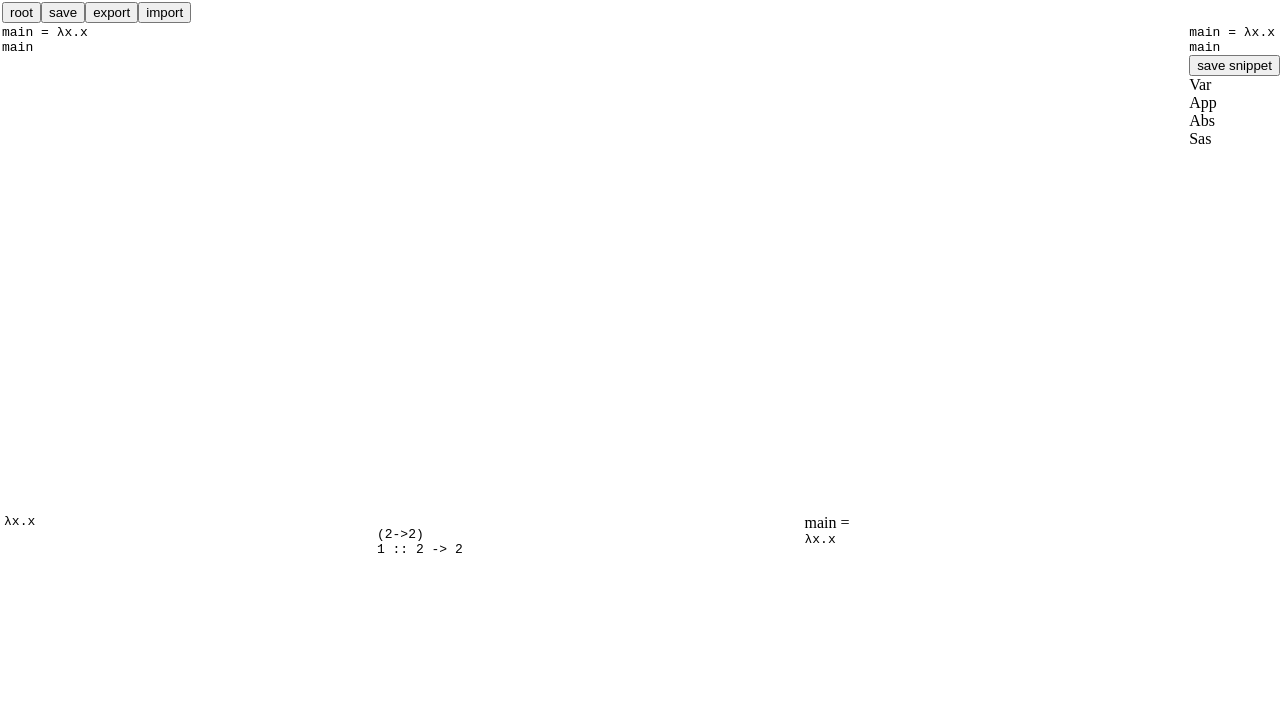
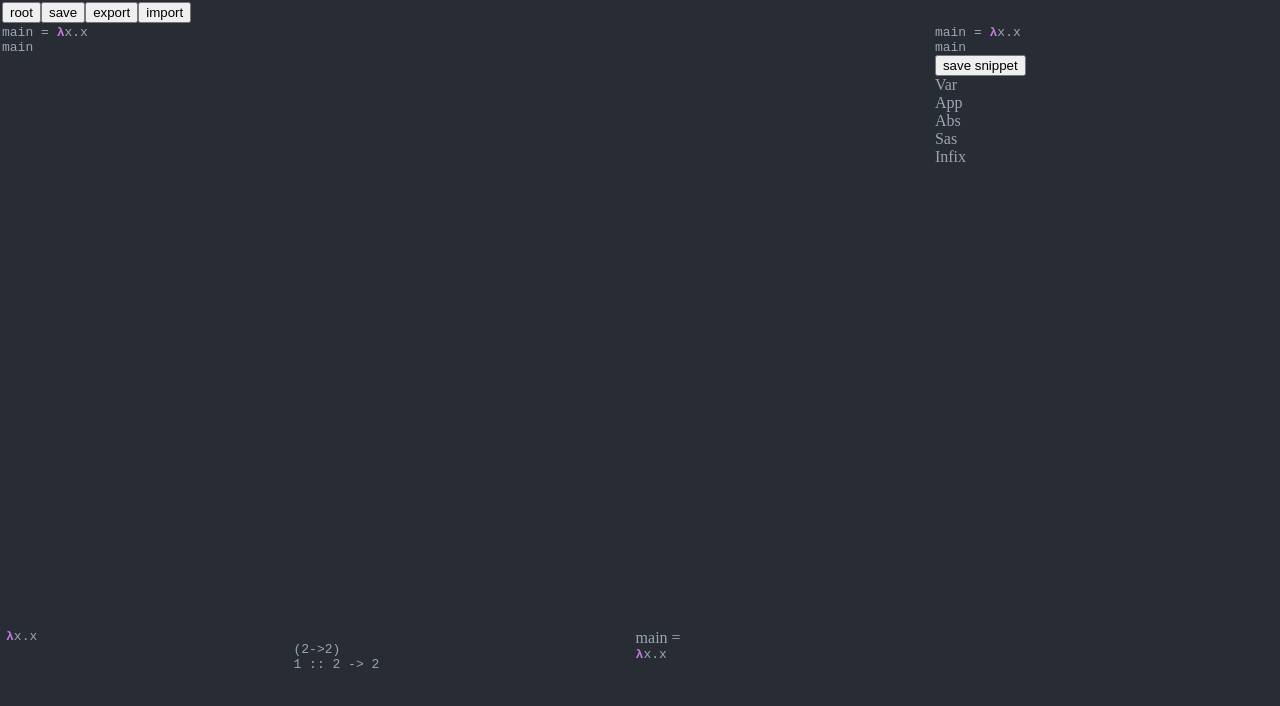
Before and after one commit to freddi301/lemming, a React app: page / in a window 1280 px wide. Shown: the top 706 px of the page. Built offline with nearby package versions, Linux system fonts and the light colour scheme.

Commit message:
add: Infix syntax component

```diff
--- /dev/null
+++ b/src/ast/Infix.js
@@ -0,0 +1,48 @@
+// @flow
+
+import React from 'react'; // eslint-disable-line no-unused-vars
+import { Ast } from './Ast';
+import { Var } from './Var';
+import { App } from './App';
+import { Infix as InfixComp } from '../components/Infix';  // eslint-disable-line no-unused-vars
+
+export class Infix extends Ast {
+  left: Ast;
+  right: Ast;
+  center: Var;
+  constructor({ left, center, right }: { left: Ast, center: Var, right: Ast }) {
+    super();
+    this.left = left;
+    this.right = right;
+    this.center = center;
+  }
+  toLambda() {
+    return new App({
+      left: new App({ left: this.center.toLambda(), right: this.left.toLambda() }),
+      right: this.right.toLambda()
+    });
+  }
+  render(extra: ?{ noParens?: boolean }) {
+    return <InfixComp ast={this} extra={extra}/>;
+  }
+  toJSON() {
+    return {
+      type: 'Infix',
+      left: this.left.toJSON(),
+      center: this.center.toLambda(),
+      right: this.right.toJSON()
+    };
+  }
+  static fromJSON(o: Object): Infix {
+    return new Infix({
+      left: Ast.fromJSON(o.left),
+      center: Var.fromJSON(o.center),
+      right: Ast.fromJSON(o.right)
+    });
+  }
+  toString() {
+    return `(${String(this.left)} \`${String(this.center)}\` ${String(this.right)})`;
+  }
+}
+
+Ast.jsonParsers.Infix = Infix.fromJSON;
--- a/src/ast/index.js
+++ b/src/ast/index.js
@@ -9,3 +9,5 @@ export { App } from './App';
 export { Abs } from './Abs';
 
 export { Sas } from './Sas';
+
+export { Infix } from './Infix';
--- a/src/components/Abs.js
+++ b/src/components/Abs.js
@@ -37,7 +37,7 @@ export class Abs extends React.Component<
   render() {
     return <div className={`${styles.container} ${this.props.ast.newLine ? styles.column : styles.row}`}>
       <div className={`${styles.container} ${styles.row}`}>
-        <span>λ</span>
+        <span className={styles.abs}>λ</span>
         <span
           onFocus={this.selectedHead} onBlur={this.deselectHead}
           className={`${styles.container} ${this.state.headIsSelected ? styles.selected : ''}`}
--- /dev/null
+++ b/src/components/Infix.js
@@ -0,0 +1,97 @@
+// @flow
+
+import React from 'react';
+import { styles } from './styles';
+
+import { Ast as AstAst } from '../ast/Ast';
+import { Var as AstVar } from '../ast/Var';
+import { Infix as AstInfix } from '../ast/Infix';
+import { selected } from '../editor';
+
+export class Infix extends React.Component<
+  void,
+  { ast: AstInfix, extra: ?{ noParens?: boolean } },
+  { leftIsSelected: boolean, rightIsSelected: boolean, centerIsSelected: boolean }
+> {
+  state = { leftIsSelected: false, rightIsSelected: false, centerIsSelected: false }
+  selectedLeft = (e: Event) => {
+    e.stopPropagation();
+    this.setState({ leftIsSelected: true });
+    selected.publish({
+      ast: this.props.ast.left,
+      insert: (a: AstAst) => {
+        this.props.ast.left = a;
+        this.forceUpdate();
+      }
+    });
+  }
+  deselectLeft = () => { this.setState({ leftIsSelected: false }); }
+  selectedCenter = (e: Event) => {
+    e.stopPropagation();
+    this.setState({ centerIsSelected: true });
+    selected.publish({
+      ast: this.props.ast.center,
+      insert: (a: AstAst) => {
+        if (a instanceof AstVar) {
+          this.props.ast.center = a;
+          this.forceUpdate();
+        }
+      }
+    });
+  }
+  deselectCenter = () => { this.setState({ centerIsSelected: false }); }
+  selectedRight = (e: Event) => {
+    e.stopPropagation();
+    this.setState({ rightIsSelected: true });
+    selected.publish({
+      ast: this.props.ast.right,
+      insert: (a: AstAst) => {
+        this.props.ast.right = a;
+        this.forceUpdate();
+      }
+    });
+  }
+  deselectRight = () => { this.setState({ rightIsSelected: false }); }
+  tabOnLeft = (e: KeyboardEvent) => {
+    if (e.key === 'Tab') {
+      this.deselectLeft();
+      this.selectedRight(e);
+    }
+  }
+  shiftTabOnRigth = (e: KeyboardEvent) => {
+    if (e.key === 'Tab' && e.shiftKey) {
+      this.deselectRight();
+      this.selectedLeft(e);
+    }
+  }
+  render() {
+    const extra = this.props.extra;
+    return <div className={`${styles.container} ${styles.row}`}>
+      <div onFocus={this.selectedLeft} onBlur={this.deselectLeft} className={`${styles.container} ${styles.row}`}>
+        {extra && extra.noParens ? null: <span onClick={this.selectedLeft}>(</span>}
+          <div
+            className={`${styles.container} ${this.state.leftIsSelected ? styles.selected : ''}`}
+            onKeyUp={this.tabOnLeft}
+          >
+            {this.props.ast.left.render(
+              this.props.ast.left instanceof AstInfix ? { noParens: true } : void 0
+            )}
+          </div>
+      </div>
+      <div onFocus={this.selectedCenter} onBlur={this.deselectCenter} className={`${styles.container} ${styles.row} ${this.state.centerIsSelected ? styles.selected : ''} ${styles.infix}`}>
+          &nbsp;
+          {this.props.ast.center.render()}
+          &nbsp;
+      </div>
+      <div onFocus={this.selectedRight} onBlur={this.deselectRight} className={`${styles.container} ${styles.row}`}>
+        <div
+          className={`${styles.container} ${this.state.rightIsSelected ? styles.selected : ''}`}
+          onKeyUp={this.shiftTabOnRigth}
+        >
+          {this.props.ast.right.render()}
+        </div>
+        {extra && extra.noParens ? null : <span>)</span> }
+      </div>
+    </div>;
+  }
+}
--- a/src/components/styles.js
+++ b/src/components/styles.js
@@ -8,6 +8,8 @@ export const styles = {
     fontFamily: `monospace`,
     borderRadius: '5px',
   }),
+  infix: css({ color: '#54afef', fontWeight: 'bold' }),
+  abs: css({ color: '#c678dd', fontWeight: 'bold' }),
   row: css({ flexDirection: 'row' }),
   column: css({ flexDirection: 'column' }),
   selected: css({ backgroundColor: 'rgba(150,150,150,0.5)' }),
--- a/src/core/evaluate.js
+++ b/src/core/evaluate.js
@@ -3,9 +3,9 @@
 import { Ast, Var, App, Abs } from '../ast';
 
 export interface Scope {
-  get(i: Var): Abs;
-  set(i: Var, l: Abs): Scope;
-  pairs(): Array<{ key: Var, value: Abs }>
+  get(i: Var): Ast;
+  set(i: Var, l: Ast): Scope;
+  pairs(): Array<{ key: Var, value: Ast }>
 }
 
 export class AstNotFoundInScopeError extends Error {
@@ -29,14 +29,14 @@ export class InvalidAstError extends Error {
 }
 
 export class StringScope {
-  dict: { [id: string]: Abs };
-  constructor(dict: { [id: string]: Abs } = {}) { this.dict = dict; }
-  get(i: Var): Abs {
+  dict: { [id: string]: Ast };
+  constructor(dict: { [id: string]: Ast } = {}) { this.dict = dict; }
+  get(i: Var): Ast {
     const got = this.dict[i.name];
     if (!got) throw new AstNotFoundInScopeError(i, this);
     return got;
   }
-  set(i: Var, l: Abs): StringScope {
+  set(i: Var, l: Ast): StringScope {
     return new StringScope({ ...this.dict, [i.name]: l });
   }
   pairs() {
@@ -53,37 +53,41 @@ export class StringScope {
   }
 }
 
-export type Evaluated = { lambda: Abs, scope: Scope };
+export type Evaluated = { ast: Ast, scope: Scope };
 
-export const evaluate = ({ ast, scope }: { ast: Ast, scope: Scope }): Evaluated => {
-  ast = ast.toLambda();
+export const evaluate = ({ ast, scope }: Evaluated): Evaluated => {
   if (ast instanceof App) {
     const left = ast.left instanceof Abs ? ast.left : null;
     const right = ast.right instanceof Abs ? ast.right : null;
     if (left && right) {
       return evaluate({ ast: left.body, scope: scope.set(left.head, right) });
     } else if (left) {
-      return evaluate({ ast: new App({ left, right: evaluate({ ast: ast.right, scope }).lambda }), scope });
+      const rhs = evaluate({ ast: ast.right, scope }).ast;
+      if (rhs instanceof Var) return evaluate({ ast: left.body, scope: scope.set(left.head, rhs) });
+      return evaluate({ ast: new App({ left, right: rhs }), scope });
     } else if (right) {
       const r = evaluate({ ast: ast.left, scope });
-      return evaluate({ ast: new App({ left: r.lambda, right }), scope: r.scope });
+      if (r.ast instanceof Var) return {
+        ast: new App({ left: r.ast, right: evaluate({ ast: right, scope }).ast }), scope };
+      return evaluate({ ast: new App({ left: r.ast, right }), scope: r.scope });
     } else  {
       const l = evaluate({ ast: ast.left, scope: scope });
-      return evaluate({ ast: new App({ left: l.lambda, right: ast.right }), scope: l.scope });
+      if (l.ast instanceof Var) return { scope,
+        ast: new App({ left: l.ast, right: evaluate({ ast: ast.right, scope }).ast }) };
+      return evaluate({ ast: new App({ left: l.ast, right: ast.right }), scope: l.scope });
     }
   } else if (ast instanceof Var) {
-    return { lambda: scope.get(ast), scope };
+    return { ast: scope.get(ast), scope };
   } else if (ast instanceof Abs) {
-    return { lambda: ast, scope };
-    /* TODO: add free variables for inner body reducing
+    // return { lambda: ast, scope };
+    const freeScope = scope.set(ast.head, ast.head);
     return {
-      lambda: new Abs({
+      ast: new Abs({
         head: ast.head,
-        body: evaluate({ ast: ast.body, scope }).lambda
+        body: evaluate({ ast: ast.body, scope: freeScope }).ast
       }),
       scope
     };
-    */
   }
   throw new InvalidAstError(ast, scope);
 };
--- a/src/editor/index.js
+++ b/src/editor/index.js
@@ -3,7 +3,7 @@
 import React from 'react'; // eslint-disable-line no-unused-vars
 import _ from 'lodash';
 
-import { Var, App, Abs, Sas, Ast } from '../ast';
+import { Var, App, Abs, Sas, Ast, Infix } from '../ast';
 import { Choose } from './Choose'; // eslint-disable-line no-unused-vars
 import { Menu } from './Menu'; // eslint-disable-line no-unused-vars
 import { Observable } from '../utils';
@@ -43,7 +43,7 @@ function safeEvaluate(ast) {
     } catch (e) { inferedString = String(e.ast); }
     return <div className={styles.result}>
       <div className={styles.result}>
-        {res.lambda.render()}
+        {res.ast.render()}
       </div>
       <pre className={styles.result}>
         {inferedString}
@@ -59,6 +59,7 @@ function safeEvaluate(ast) {
   } catch (e) {
     console.error(e); // eslint-disable-line no-console
     if (e.ast) console.dir(e.ast); // eslint-disable-line no-console
+    if (e.scope) console.dir(e.scope); // eslint-disable-line no-console
     return e.message;
   }
 }
@@ -78,9 +79,11 @@ export class Editor extends React.Component<void, {}, EditorState> {
           <div className={styles.source} onKeyUp={this.stopTab} onKeyDown={this.stopTab}>
             {demo.render()}
           </div>
-          {safeEvaluate(demo)}
+          <div className={styles.result}>
+            {safeEvaluate(demo)}
+          </div>
         </div>
-        <div>
+        <div className={styles.right}>
           <div>{this.state.ast.render()}</div>
           <button onClick={this.saveSnippet}>save snippet</button>
           <Choose
@@ -89,7 +92,8 @@ export class Editor extends React.Component<void, {}, EditorState> {
               { name: 'Var', newNode: () => new Var({ name: 'x' }) },
               { name: 'App', newNode: () => new App({ left: new Var({ name: 'x' }), right: new Var({ name: 'x' }) }) },
               { name: 'Abs', newNode: () => new Abs({ head: new Var({ name: 'x' }), body: new Var({ name: 'x' }) }) },
-              { name: 'Sas', newNode: () => new Sas({ left: new Var({ name: 'x' }), right: new Var({ name: 'x' }), body: new Var({ name: 'x' }) }) }
+              { name: 'Sas', newNode: () => new Sas({ left: new Var({ name: 'x' }), right: new Var({ name: 'x' }), body: new Var({ name: 'x' }) }) },
+              { name: 'Infix', newNode: () => new Infix({ left: new Var({ name: 'x' }), right: new Var({ name: 'x' }), center: new Var({ name: 'x' }) }) }
             ]}
           />
           <div>
@@ -120,7 +124,7 @@ export class Editor extends React.Component<void, {}, EditorState> {
     this.forceUpdate();
   }
   export = () => {
-    exportFile('program.lemming', 'application/json', JSON.stringify(demo));
+    exportFile('program.lemming', 'application/json', JSON.stringify(demo, null, 2));
   }
   selectRoot = () => {
     selected.publish({
--- a/src/editor/styles.js
+++ b/src/editor/styles.js
@@ -9,7 +9,9 @@ export const styles: {[key: string]: string} = {
   root: css({
     display: 'flex',
     flexDirection: 'column',
-    height: '100%'
+    height: '100%',
+    backgroundColor: '#282c34',
+    color: '#9da5b4'
   }),
   main: css({
     display: 'flex',
@@ -18,11 +20,14 @@ export const styles: {[key: string]: string} = {
   }),
   left: css({
     display: 'flex',
-    flexGrow: '1',
+    flexGrow: '3',
     flexDirection: 'column'
   }),
+  right: css({
+    flexGrow: '1'
+  }),
   source: css({
-    flexGrow: 2,
+    flexGrow: 5,
     paddingLeft: '2px',
     overflow: 'auto',
   }),
```
Also changed, not shown: src/components/Sas.js (+6 -1 lines), 1 other file (tests, documents, lock files or other folders).
